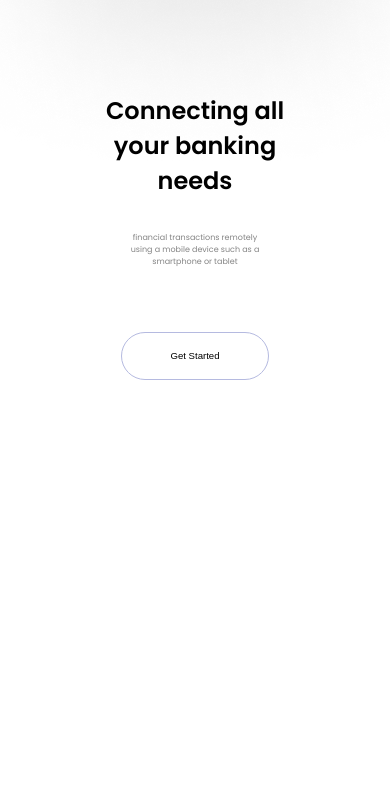
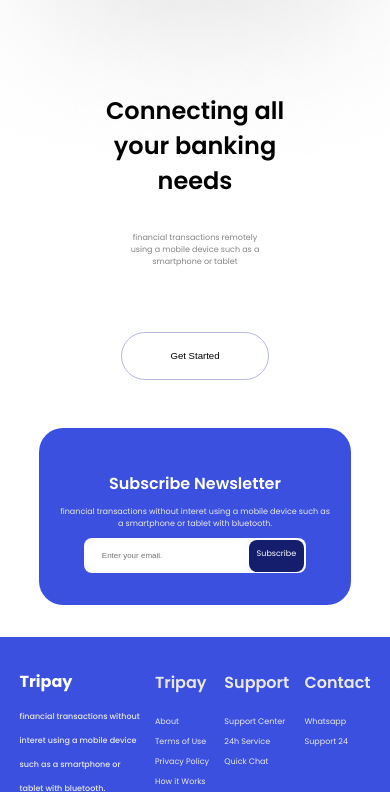
Before and after one commit to Qkpesko/Tripay, a plain HTML site: page index.html in a window 390 px wide. Shown: the part 3903-4695 px from the top of the page. Before the commit the page ends 4283 px from the top, so only its background shows below. Drawn offline with Linux system fonts and the light colour scheme.

Commit message:
ithinfinal

```diff
--- a/index.html
+++ b/index.html
@@ -47,7 +47,7 @@
 <main>
     <h1>How it Works</h1>
     <p>Mobile banking differs from mobile payments,<br>
-         which involves the use of a mobile device</p>
+        which involves the use of a mobile device</p>
     <div class="hiw_row">
         <div class="first_col">
             <img src="images/Group 720.png"><br>
@@ -71,7 +71,7 @@
             <img src="images/Group 720.png"><br>
             <img src="images/Group 727.png">
             <h2>Add Cards</h2>
-            <p>Add multiple cards and  track <br>
+            <p>Add multiple cards and track <br>
                 your daily expense with quality <br>
                 interface</p>
         </div>
@@ -83,11 +83,11 @@
         <img src="images/ORWHAT - iPhone.png">
     </div>
     <div>
-       <h1>Download<br>mobile App</h1>
-       <p>Download Tripay mobile banking<br>app for IOS and android.
-        It helps you<br> banking  quickly and more smartly.</p>
+        <h1>Download<br>mobile App</h1>
+        <p>Download Tripay mobile banking<br>app for IOS and android.
+            It helps you<br> banking quickly and more smartly.</p>
         <button class="store">
-            <img src="images/Group 44.png" >
+            <img src="images/Group 44.png">
             <h4>App Store</h4>
         </button><br>
         <button class="store">
@@ -102,13 +102,70 @@
         <img src="images/Group 1000001394.png">
     </div>
     <div>
-       <h1>Connecting  all<br>your banking<br>needs</h1>
-       <p>financial transactions remotely<br>using a mobile device such as a<br> smartphone or tablet</p>
+        <h1>Connecting all<br>your banking<br>needs</h1>
+        <p>financial transactions remotely<br>using a mobile device such as a<br> smartphone or tablet</p>
         <button class="store">
             <h4>Get Started</h4>
         </button>
     </div>
 </main>
+<!------footer------->
+<footer>
+    <div class="mini_box">
+        <h1>Subscribe Newsletter</h1>
+        <p>financial transactions without interet using a mobile device such as<br> a smartphone or tablet with
+            bluetooth.
+        </p>
+        <div class="smallinput">
+            <input type="email" id="email" placeholder="Enter your email.">
+            <label for="email">Subscribe</label>
+        </div>
+    </div>
+    <div class="footer">
+        <div class="content">
+            <div class="footer_row">
+                <div class="logo">
+                    <h1>Tripay</h1>
+                </div>
+                <p>financial transactions without<br> interet using a mobile device<br> such as a smartphone or<br>
+                    tablet with
+                    bluetooth. </p>
+                <div class="soshomedium">
+                    <img src="images/Group 1145.png">
+                    <img src="images/Group 1146.png">
+                    <img src="images/Layer 1.png">
+                </div>
+                <p class="bella">Copyright © 2021 Tripay</p>
+            </div>
+            <div class="footer_row1">
+                <h4>Tripay</h4>
+                <ul>
+                    <li>About</li>
+                    <li>Terms of Use</li>
+                    <li>Privacy Policy</li>
+                    <li>How it Works</li>
+                    <li>Contact Us</li>
+                </ul>
+            </div>
+            <div class="footer_row1">
+                <h4>Support</h4>
+                <ul>
+                    <li>Support Center</li>
+                    <li>24h Service</li>
+                    <li>Quick Chat</li>
+                </ul>
+            </div>
+            <div class="footer_row1">
+                <h4>Contact</h4>
+                <ul>
+                    <li>Whatsapp</li>
+                    <li>Support 24</li>
+                </ul>
+            </div>
+        </div>
+    </div>
+</footer>
+
 <body>
 
 </body>
--- a/style.css
+++ b/style.css
@@ -303,12 +303,15 @@ hr{
     background: transparent;
     color: black;
     border: 1px solid #B5BAE0;
-    width: 50%;
+    width: 70%;
     align-items: center;
     padding: 1rem;
     display: flex;
     border-radius: 1.5rem;
     height: 5rem;
+    text-align: center;
+    padding-left: 3.2rem;
+
 }
 .fourthpage button h4{
     display: inline;
@@ -373,5 +376,120 @@ hr{
         text-align: center;
         padding: 0;
     }
+    .thirdpage button{
+        padding: 0;
+        width: 8rem;
+        justify-content: space-between;
+        padding: 1rem;
 
 }
+/*--------footer-------*/
+.mini_box{
+    width: 35%;
+    margin: 0 auto;
+    background-color: #3C50E0;
+    padding: 2rem 0 2rem 0;
+    margin-top: 3rem;
+    border-radius: 1.5rem;
+    text-align: center;
+}
+.mini_box h1{
+    color: white;
+    font-size: 1rem;
+    font-weight: 600;
+}
+.mini_box p{
+    color: #E8E8E8;
+    font-weight: 400;
+}
+.smallinput{
+    border: 0;
+    border-radius: 0.5rem;
+    background-color: #FCFCFC;
+    width: 70%;
+    margin: 0 auto;
+    height: 2rem;
+    display: flex;
+    justify-content: space-between;
+    padding: 0.1rem;
+}
+
+.smallinput label{
+    font-size: 0.5rem;
+    background-color: #141E6C;
+    color: white;
+    padding: 0.5rem;
+    border-radius: 0.5rem;
+}
+.smallinput input{
+    font-size: 0.5rem;
+    color: #989898;
+    flex: 1;
+    padding-left: 1rem;
+    border: none;
+    border-radius: 2rem;
+}
+
+@media screen and (max-width:600px) {
+    .mini_box{
+        width: 80%
+    };
+
+}
+
+.footer{
+    width: 100%;
+    background-color: #3C50E0;
+    display: flex;
+    margin-top: 2rem;
+}
+.content{
+    width: 90%;
+    margin: 0 auto;
+    display: flex;
+    justify-content: space-between;
+}
+
+.footer_row .logo h1{
+    color: white;
+}
+.footer_row p{
+    color: #E8E8E8;
+    line-height: 1.5rem;
+}
+
+.footer_row1{
+    color: #E8E8E8;
+    padding-top: 0.7rem;
+
+}
+.footer_row1 h4{
+    font-weight: 600;
+}
+.footer_row1 ul{
+    list-style: none;
+    padding: 0;
+}
+.footer_row1 ul li{
+    font-size: 0.7rem;
+    padding-bottom: 0.5rem;
+}
+.bella{
+    padding-top: 4rem;
+}
+
+@media screen and (max-width:600px) {
+    .footer_row1 ul li{
+        font-size: 0.5rem;
+        padding-bottom: 0.5rem;
+    }
+    .footer_row{
+        padding-top: 1.3rem;
+    }
+    .footer_row img{
+        width: 1rem;
+    }
+    .bella{
+        padding-top: 1rem;
+    }
+}
```
Also changed, not shown: images/Group 1145.png (added), images/Group 1146.png (added), images/Layer 1.png (added), 1 other file.
